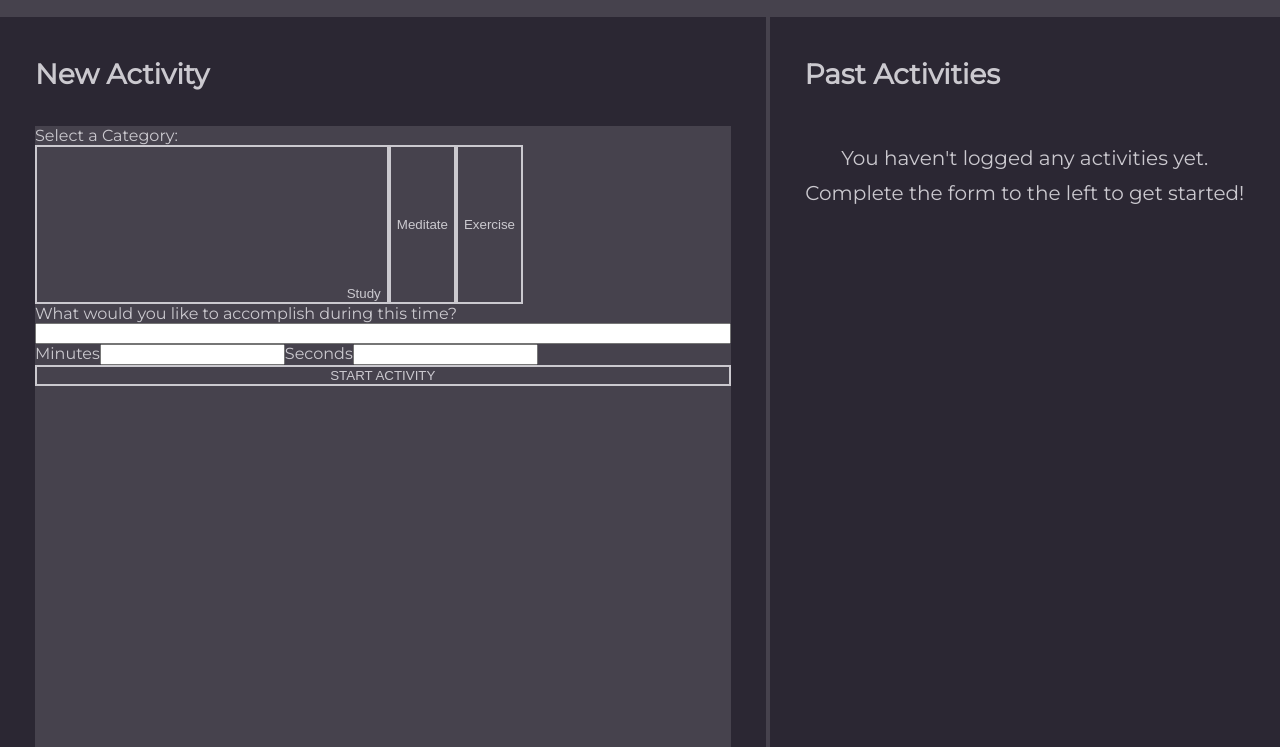
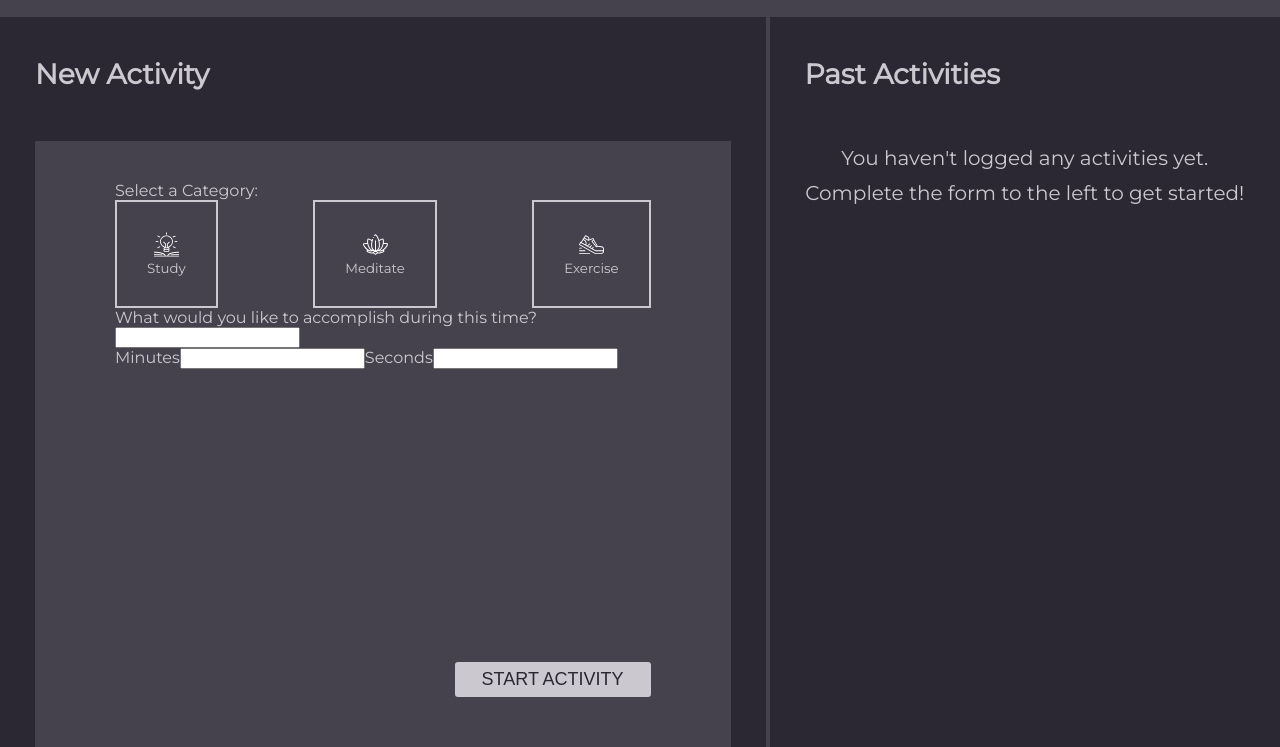
Before and after one commit to cmeubanks/intention-timer-practice, a plain HTML site: page index.html in a window 1280 px wide. Shown: the part 53-800 px from the top of the page. Drawn offline with Linux system fonts and the light colour scheme.

Commit message:
added CSS styling

```diff
--- a/index.html
+++ b/index.html
@@ -13,26 +13,38 @@
  <main>
   <section class="new-activity">
    <h2>New Activity</h2>
+  <div class="form-wrapper">
    <form>
     <label for="categories">Select a Category:</label>
     <section class="categories">
      <button class="study-btn">
-      <svg class="study-inactive"></svg>
-      Study
-      </button>
-     <button class="meditate">Meditate</button>
-     <button class="exercise">Exercise</button>
+      <img src="assets/study.svg" alt="light bulb">
+       <p>Study</p>
+     </button>
+     <button class="meditate-btn">
+      <img src="assets/meditate.svg" alt="flower">
+       <p>Meditate</p>
+     </button>
+     <button class="exercise-btn">
+      <img src="assets/exercise.svg" alt="shoe">
+       <p>Exercise</p>
+     </button>
     </section>
+  <div class="user-activity-wrapper">
     <label for="user-activity">What would you like to accomplish during this time?</label>
     <input class="user-activity" type="text" id="userActivity">
+  </div>
     <section class="user-time">
       <label for="user-minutes">Minutes</label>
       <input class="user-minutes" type="text" id="userMinutes">
       <label for="user-seconds">Seconds</label>
       <input class="user-seconds" type="text" id="userSeconds">
     </section>
-    <button class="start-activity">START ACTIVITY</button>
+    <div class="activity-button-wrapper">
+     <button class="start-activity">START ACTIVITY</button>
+    </div>
    </form>
+  </div>
   </section>
   <section class="past-activities">
    <h2>Past Activities</h2>
--- a/styles.css
+++ b/styles.css
@@ -81,27 +81,61 @@ h2 {
     line-height: 35px;
 }
 
+.form-wrapper {
+	background-color: #46424D;
+	margin: 0 35px;
+}
+
 form {
     display: flex;
     flex-direction: column;
-    background-color: #46424D;
-    margin: 35px;
-    height: 750px;
+    /* justify-content: space-around; */
+		margin-top: 50px;
+    height: 600px;
+		padding: 40px 80px;
 }
 
 .categories {
     display: flex;
     flex-direction: row;
+		justify-content: space-between;
 }
 
 button {
     background-color: transparent;
     border: 2px solid #CBC9CF;
     color: #CBC9CF
+		display: flex;
+
+}
+
+button > p {
+	color: #CBC9CF
+}
+
+img {
+	max-height: 25px;
+}
+
+.study-btn,
+.meditate-btn,
+.exercise-btn {
+	padding: 30px;
+}
+
+.activity-button-wrapper {
+	display: flex;
+	justify-content: flex-end;
 }
 
 .start-activity {
-    background-color: ;
+    background-color: #CBC9CF;
+		color: #2B2733;
+		position: absolute;
+		bottom: 50px;
+		padding: 5px 25px;
+		border-radius: 3px;
+		font-size: large;
 }
 
 .user-time {
```
